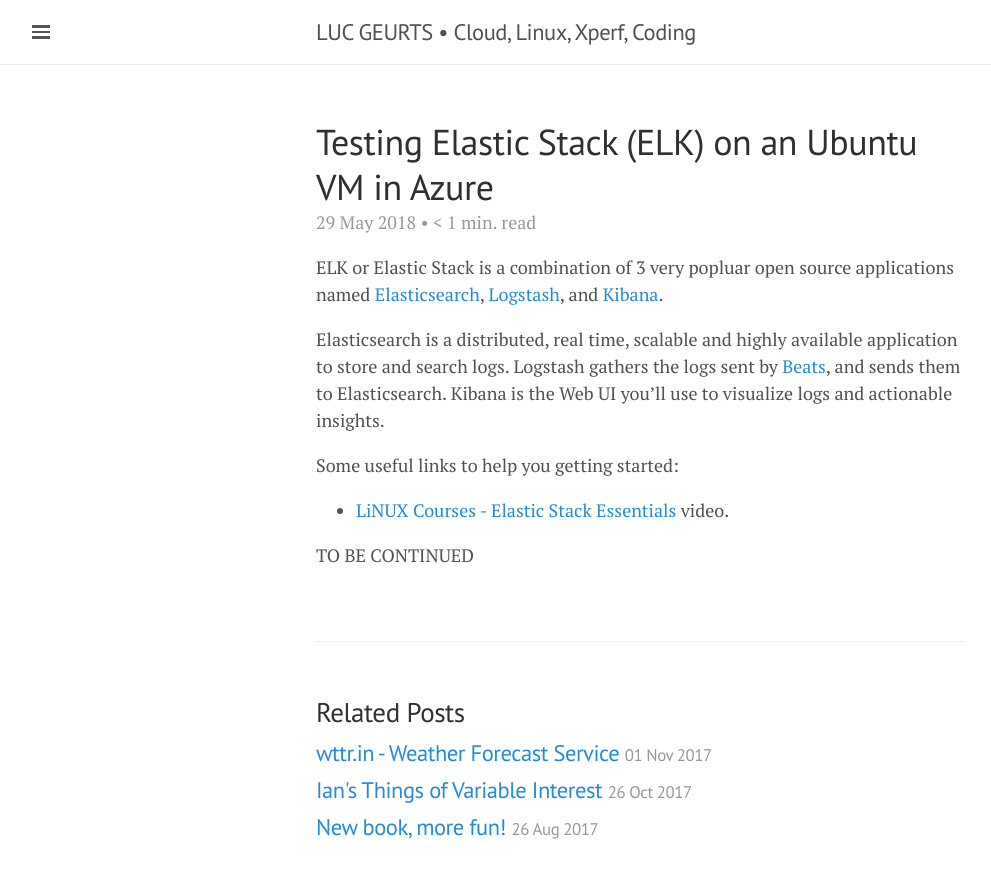
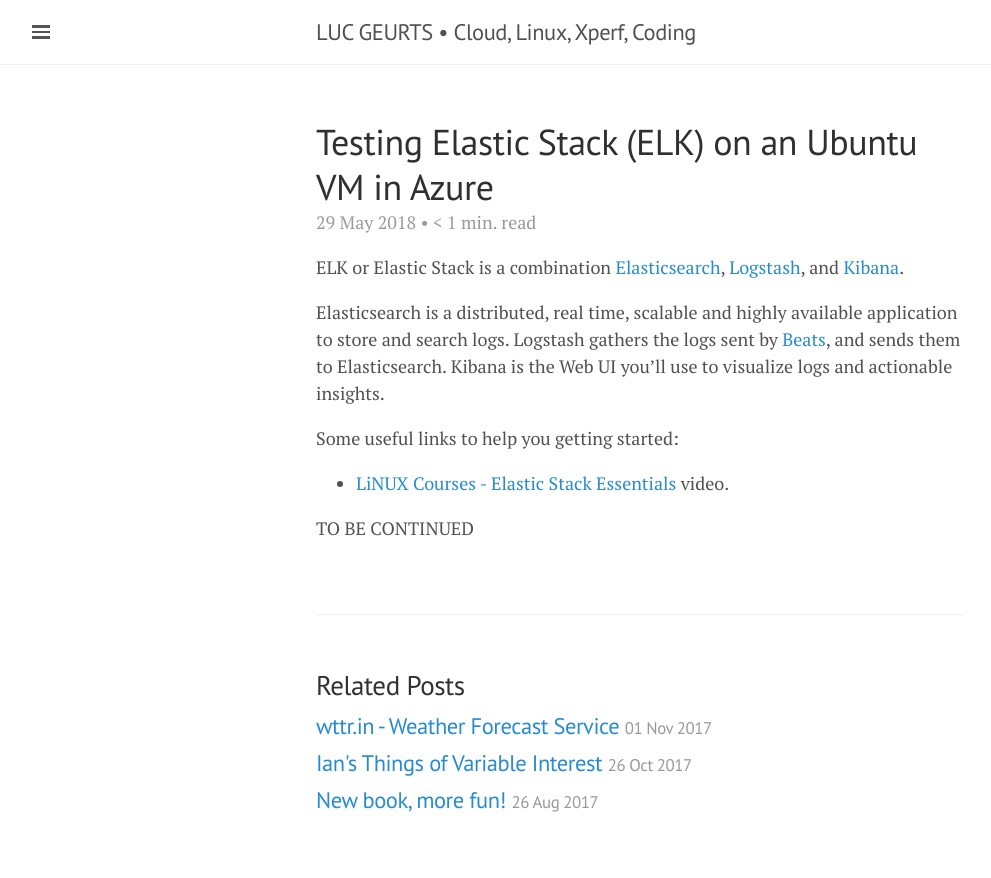
Before and after one commit to lgeurts/lgeurts.github.io, a Jekyll site: the page built from _posts/2018-05-29-testing-elastic-stack-on-Ubuntu-in-Azure.md, in a window 1280 px wide. Shown: the top 878 px of the page, without its empty margins (0-991 px from the left). Built offline with Jekyll 4.4.1, drawn with Linux system fonts in a browser that asks for light colours; nearby versions of some CDN libraries; comment, search, counter and statistics services are not loaded.

Commit message:
Update 2018-05-29-testing-elastic-stack-on-Ubuntu-in-Azure.md

```diff
--- a/_posts/2018-05-29-testing-elastic-stack-on-Ubuntu-in-Azure.md
+++ b/_posts/2018-05-29-testing-elastic-stack-on-Ubuntu-in-Azure.md
@@ -7,7 +7,7 @@
 tags: [ Data Search & Analytics ]
 ---
 
-ELK or Elastic Stack is a combination of 3 very popluar open source applications named [Elasticsearch](https://www.elastic.co/products/elasticsearch), [Logstash](https://www.elastic.co/products/logstash), and [Kibana](https://www.elastic.co/products/kibana).
+ELK or Elastic Stack is a combination [Elasticsearch](https://www.elastic.co/products/elasticsearch), [Logstash](https://www.elastic.co/products/logstash), and [Kibana](https://www.elastic.co/products/kibana).
 
 Elasticsearch is a distributed, real time, scalable and highly available application to store and search logs. Logstash gathers the logs sent by [Beats](https://www.elastic.co/products/beats), and sends them to Elasticsearch. Kibana is the Web UI you'll use to visualize logs and actionable insights.
 
```
